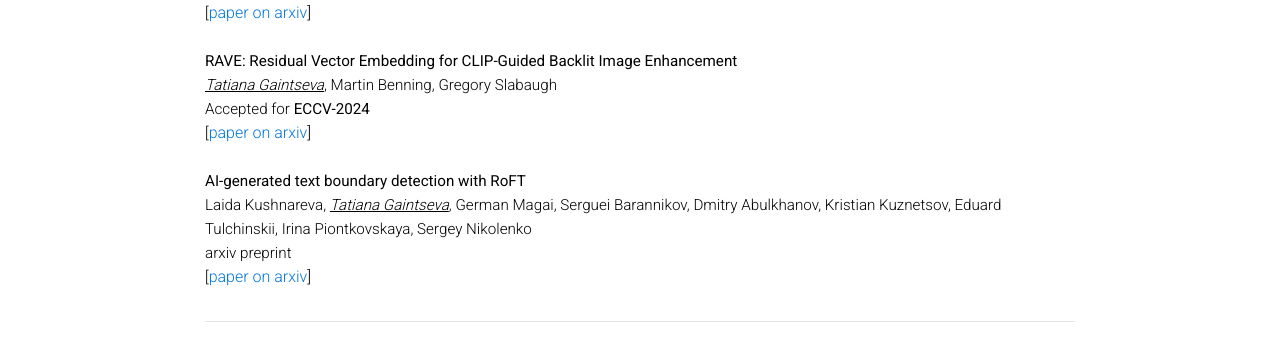
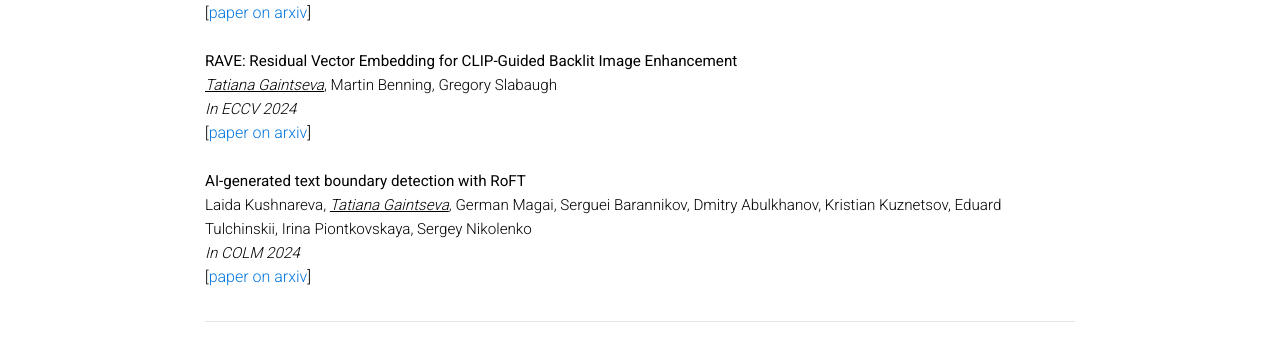
Before and after one commit to Atmyre/atmyre.github.io, a Jekyll site: the page built from _pages/publications.md, in a window 1280 px wide. Shown: the part 303-647 px from the top of the page. Built offline with Jekyll 4.4.1, drawn with Linux system fonts in a browser that asks for light colours; comment, search, counter and statistics services are not loaded; a style sheet for code colours, icons or effects is not loaded.

Commit message:
Update selected_papers.html

```diff
--- a/_includes/selected_papers.html
+++ b/_includes/selected_papers.html
@@ -16,7 +16,7 @@
             <br>
             <a style="font-size: 0.95rem;"><u><i>Tatiana Gaintseva</i></u>, Martin Benning, Gregory Slabaugh</a>
             <br>
-            <a style="font-size: 0.95rem;">Accepted for <b>ECCV-2024</b></a>
+            <a style="font-size: 0.95rem;"><i>In ECCV 2024</i></a>
             <br>
             <a style="font-size: 0.95rem;">[<a href="https://arxiv.org/abs/2404.01889">paper on arxiv</a>]</a>
             </div>
@@ -26,7 +26,7 @@
             <br>
             <a style="font-size: 0.95rem;">Laida Kushnareva, <u><i>Tatiana Gaintseva</i></u>, German Magai, Serguei Barannikov, Dmitry Abulkhanov, Kristian Kuznetsov, Eduard Tulchinskii, Irina Piontkovskaya, Sergey Nikolenko</a>
             <br>
-            <a style="font-size: 0.95rem;">arxiv preprint</a>
+            <a style="font-size: 0.95rem;"><i>In COLM 2024</i></a>
             <br>
             <a style="font-size: 0.95rem;">[<a href="https://arxiv.org/abs/2311.08349">paper on arxiv</a>]</a>
             </div>
```
